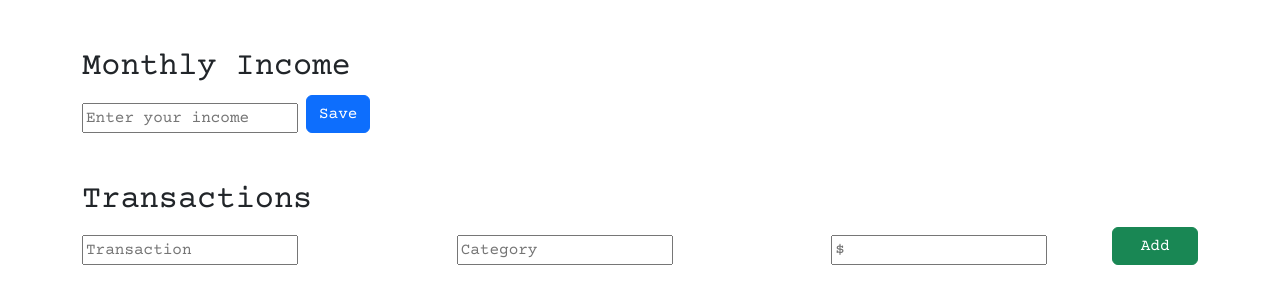
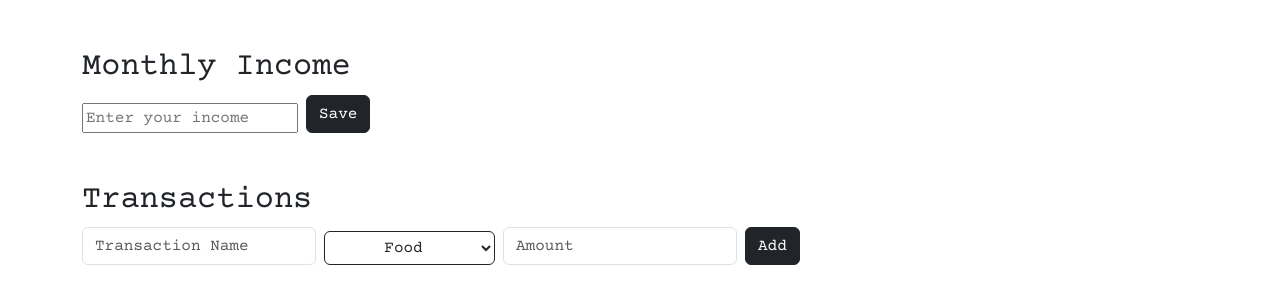
Before and after one commit to torry2/group50, a Flask app: page /data in a window 1280 px wide. Shown: the part 69-354 px from the top of the page. Run offline with Flask 3, Linux system fonts and the light colour scheme; the visitor is signed in with stand-in values (Sample User, id 1).

Commit message:
Added functionality to add transactions (#51)

```diff
--- a/app/forms.py
+++ b/app/forms.py
@@ -1,7 +1,8 @@
 from flask import Flask, render_template, request, redirect, url_for
 from flask_wtf import FlaskForm
-from wtforms import StringField, validators, PasswordField, SelectField, SubmitField
-from wtforms.validators import DataRequired, Email
+from wtforms import StringField, validators, PasswordField, SelectField, SubmitField, DecimalField
+from wtforms.validators import DataRequired, Email, NumberRange, InputRequired
+from decimal import Decimal
 
 class settingsform(FlaskForm):
     new_password = PasswordField('Change Password', validators=[DataRequired()])
@@ -12,3 +13,9 @@ class settingsform(FlaskForm):
 class LoginForm(FlaskForm):
     username = StringField('Username', validators=[DataRequired()])
     password = PasswordField('Password', validators=[DataRequired()])
+
+class TransactionForm(FlaskForm):
+    name = StringField('Name', validators=[DataRequired()])
+    category = SelectField('Category', choices=[('Food', 'Food'), ('Rent', 'Rent'), ('Utilities', 'Utilities'), ('Shopping', 'Shopping'), ('Entertainment', 'Entertainment'), ('Other', 'Other'), ('Goal1', 'Goal1'), ('Goal2', 'Goal2'), ('Goal3', 'Goal3')], validators=[DataRequired()])
+    amount = DecimalField('Amount', places=2, rounding=None, validators=[InputRequired(), NumberRange(min=Decimal('0.00'))])
+    submit = SubmitField('Add')
--- a/app/routes.py
+++ b/app/routes.py
@@ -8,7 +8,6 @@ from app import login
 @login.unauthorized_handler
 def unauthorized():
     return redirect(url_for('login'))
-
 
 @app.route('/')
 def home():
@@ -25,10 +24,11 @@ def profile():
 def budget():
     return render_template('budget.html')
 
-@app.route('/data')
+@app.route('/data', methods=['GET', 'POST'])
 @login_required
 def data():
-    return render_template('data.html')
+    form = TransactionForm()
+    return render_template('data.html', form=form)
 
 @app.route('/projections')
 @login_required
--- a/app/templates/data.html
+++ b/app/templates/data.html
@@ -7,38 +7,41 @@
 <div class="container py-4">
   <div class="mb-5">
     <h2>Monthly Income</h2>
+
     <form id="incomeForm" class="row g-2 align-items-end">
       <div class="col-auto">
         <label for="income" class="form-label visually-hidden">Income</label>
         <input name="income" id="income" type="number" placeholder="Enter your income">
       </div>
       <div class="col-auto">
-          <button type="submit" class="btn btn-primary">Save</button>
+        <button type="submit" class="btn btn-dark">Save</button>
       </div>
     </form>
   </div>
 
-
   <div>
     <h2>Transactions</h2>
 
-        <form id="transactionForm" class="row g-2 align-items-end mb-4">
-            <div class="col-md-4">
-                <label for="transaction_in" class="form-label visually-hidden">Transaction</label>
-                <input name="transaction_in" id="transaction_in" type="text" placeholder="Transaction" required>
+    <form id="transactionForm" method="POST" class="row g-2 align-items-end">
+      {{ form.hidden_tag() }}
+
+      <div class="col-auto">
+      {{ form.name(class="form-control", placeholder="Transaction Name") }}
       </div>
-            <div class="col-md-4">
-                <label for="cat_in" class="form-label visually-hidden">Category</label>
-                <input name="cat_in" id="cat_in" type="text" placeholder="Category" required>
+      <div class="col-auto">
+      {{ form.category(class="btn btn-outline-dark dropdown-toggle") }}
       </div>
-            <div class="col-md-3">
-                <label for="amt_in" class="form-label visually-hidden">Amount</label>
-                <input name="amt_in" id="amt_in" type="number" placeholder="$" required>
+      <div class="col-auto">
+      {{ form.amount(class="form-control", placeholder="Amount") }}
       </div>
-            <div class="col-md-1">
-                <button type="submit" class="btn btn-success w-100">Add</button>
+      <div class="col-auto">
+      {{ form.submit(class="btn btn-dark") }}
       </div>
     </form>
+
+    <div id="notification" style="margin-top: 20px;">
+      <!-- Notification messages will be displayed here. -->
+    </div>
 
     <div class="table-responsive">
       <table class="table table-striped">
@@ -57,4 +60,32 @@
     </div>
   </div>
 </div>
+
+<script>
+  document.getElementById('transactionForm').addEventListener('submit', function(event) {
+    event.preventDefault();
+    const form = event.target;
+    const formData = new FormData(form);
+
+    fetch("{{ url_for('add') }}", {
+      method: "POST",
+      body: formData
+    })
+    .then(response => response.json())
+    .then(data => {
+      const notification = document.getElementById('notification');
+      notification.innerHTML = "";
+
+      const alertDiv = document.createElement('div');
+      if (data.status === "success") {
+        alertDiv.className = "alert alert-success";
+      } else {
+        alertDiv.className = "alert alert-danger";
+      }
+      alertDiv.innerHTML = data.message;
+      notification.appendChild(alertDiv);
+    })
+    .catch(error => console.error('Error:', error));
+  });
+</script>
 {% endblock %}
```
Also changed, not shown: app/api/data.py (+23 -3 lines). Lines whose indentation alone changed are shown as unchanged.
